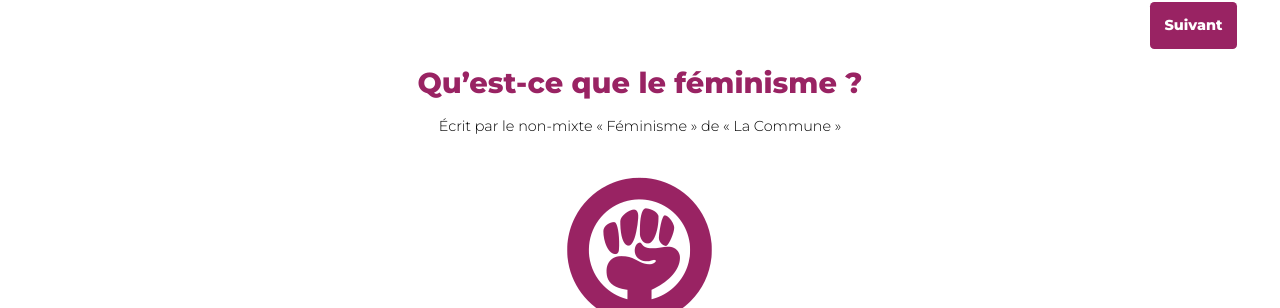
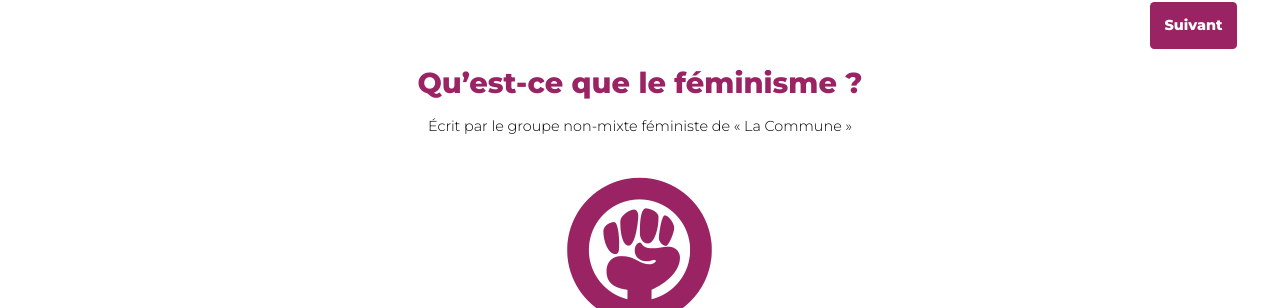
Before and after one commit to meyss/argu, a Jekyll site: the page built from fem-index.html, in a window 1280 px wide. Shown: the part 365-673 px from the top of the page. Built offline with Jekyll 4.4.1, drawn with Linux system fonts in a browser that asks for light colours.

Commit message:
Changement de titre pour les autrices

```diff
--- a/fem-courants.html
+++ b/fem-courants.html
@@ -8,7 +8,7 @@ next: feminisme/faq
 ---
 
 <h1>Des féminismes ?</h1>
-<div class="pageAuthor">Écrit par le non-mixte «&nbsp;Féminisme&nbsp;» de «&nbsp;La Commune&nbsp;»</div>
+<div class="pageAuthor">Écrit par le groupe non-mixte féministe de «&nbsp;La Commune&nbsp;»</div>
 
 <p>Nous l’avons rapidement évoqué, mais le féminisme est un mouvement divers. <b>TRÈS</b> divers. Il existe en son sein de nombreuses manières d’analyser les inégalités entre les femmes et les hommes et donc de très nombreux courants, qui parfois s’excluent mutuellement d’ailleurs (vous ne pouvez pas être à la fois matérialiste ET différentialiste par exemple).</p>
 <p>Pour ne rien oublier (et de ne pas dire d’âneries), nous allons prendre comme base le cours de première section de Louise Toupin, chargée de cours en études féministes (car oui, le féminisme est un courant de la recherche), sobrement intitulé «&nbsp;Les courants de pensée féministe&nbsp;» ainsi que l’ouvrage <span class="ref">Introduction aux études de genre, 2e édition</span>, paru chez De Boeck et à destination des chercheur·euse·s et étudiant·e·s de premier et deuxième cycle en sociologie, anthropologie, philosophie, histoire ou sciences politiques.</p>
--- a/fem-faq.html
+++ b/fem-faq.html
@@ -8,7 +8,7 @@ next: feminisme/liens
 ---
 
 <h1>Questions récurrentes</h1>
-<div class="pageAuthor">Écrit par le non-mixte «&nbsp;Féminisme&nbsp;» de «&nbsp;La Commune&nbsp;»</div>
+<div class="pageAuthor">Écrit par le groupe non-mixte féministe de «&nbsp;La Commune&nbsp;»</div>
 
 <ul>
 	<li><a href="#feminisme-est-il-necessaire">Le féminisme est-il encore nécessaire aujourd’hui ?</a></li>
--- a/fem-genre.html
+++ b/fem-genre.html
@@ -8,7 +8,7 @@ next: feminisme/courants
 ---
 
 <h1>Le genre</h1>
-<div class="pageAuthor">Écrit par le non-mixte «&nbsp;Féminisme&nbsp;» de «&nbsp;La Commune&nbsp;»</div>
+<div class="pageAuthor">Écrit par le groupe non-mixte féministe de «&nbsp;La Commune&nbsp;»</div>
 
 <p>Dans un premier temps associé au «&nbsp;sexe social&nbsp;», le genre a ensuite été défini comme un rapport social hiérarchique divisant l’humanité en deux moitiés inégales. Le genre définit ainsi le sexe, qui ne peut plus être considéré comme une réalité physique indépendante de nos pratiques sociales. Ces analyses ont ouvert la voie à une multitude de courants politiques prenant le genre et ses effets pour cible.</p>
 
--- a/fem-index.html
+++ b/fem-index.html
@@ -7,7 +7,7 @@ next: feminisme/genre
 ---
 
 <h1>Qu’est-ce que le féminisme ?</h1>
-<div class="pageAuthor">Écrit par le non-mixte «&nbsp;Féminisme&nbsp;» de «&nbsp;La Commune&nbsp;»</div>
+<div class="pageAuthor">Écrit par le groupe non-mixte féministe de «&nbsp;La Commune&nbsp;»</div>
 
 <div class="figure">
 	<img src="{{ site.baseurl }}/images/fem-symbole.png" alt="Le symbole du féminisme" />
--- a/fem-liens.html
+++ b/fem-liens.html
@@ -7,7 +7,7 @@ prev: feminisme/faq
 ---
 
 <h1>Liens utiles et réseaux sociaux</h1>
-<div class="pageAuthor">Écrit par le non-mixte «&nbsp;Féminisme&nbsp;» de «&nbsp;La Commune&nbsp;»</div>
+<div class="pageAuthor">Écrit par le groupe non-mixte féministe de «&nbsp;La Commune&nbsp;»</div>
 
 <ul>
 	<li><a href="#blogs">Blogs</a></li>
```
